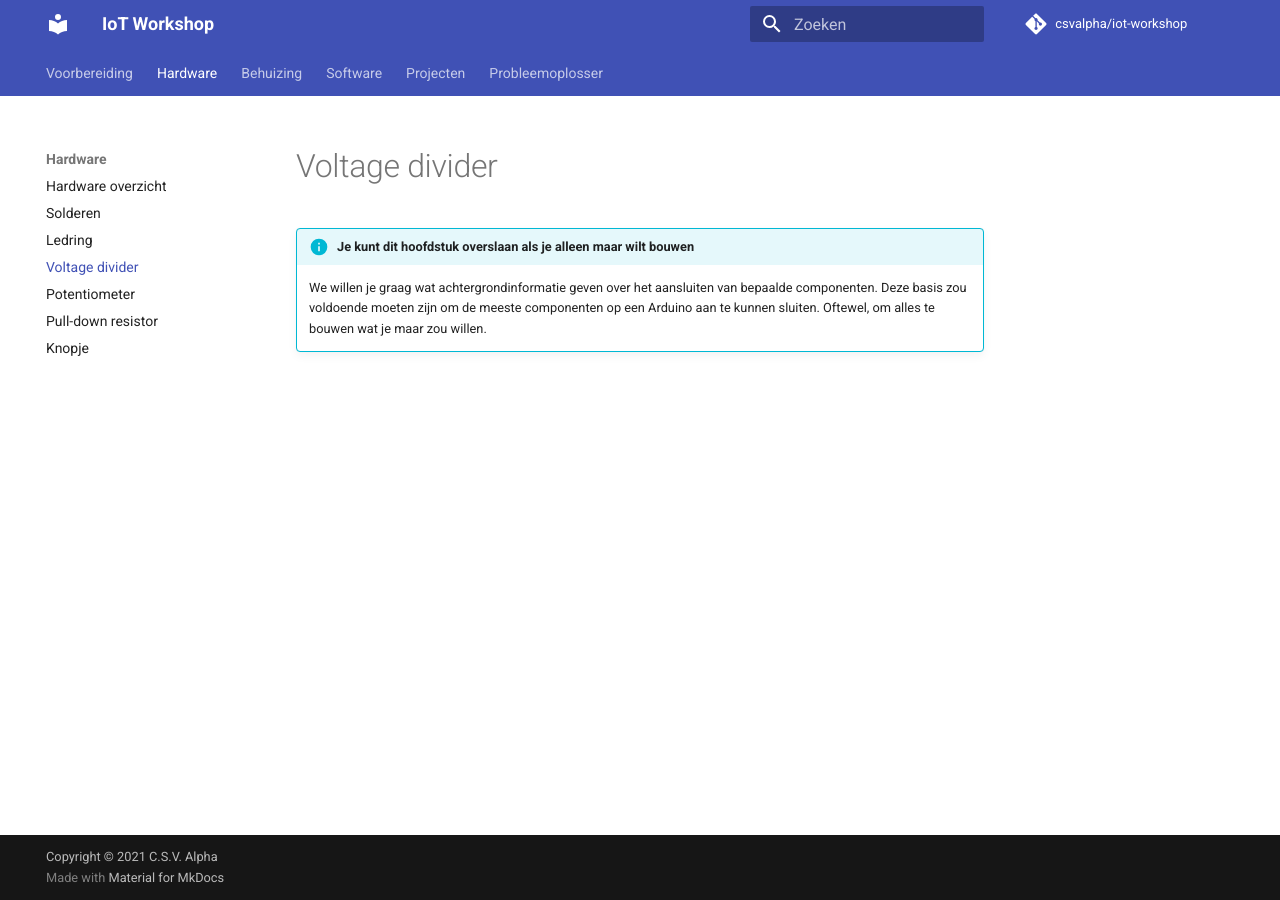
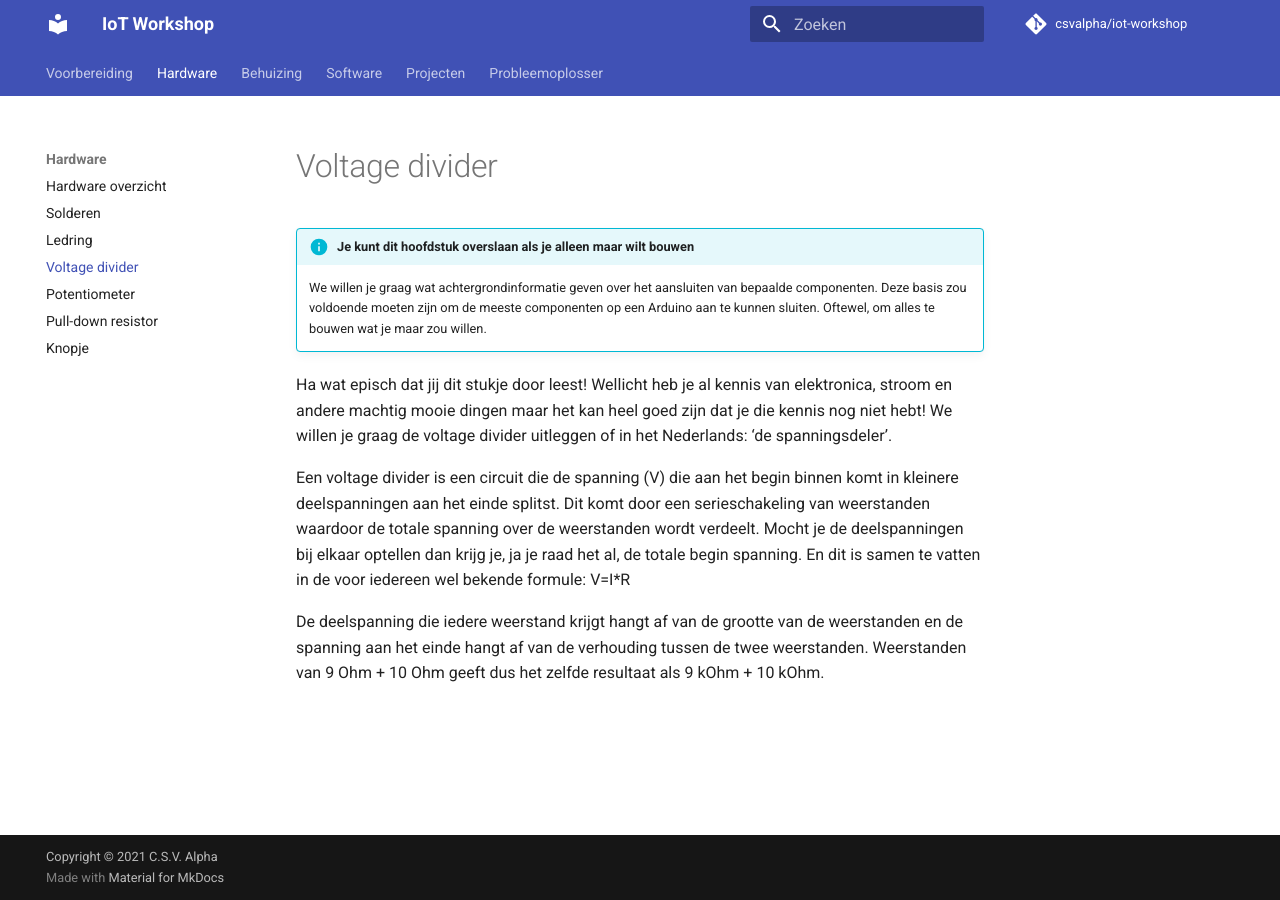
Before and after one commit to csvalpha/iot-workshop, an MkDocs documentation site: the page built from docs/hardware/voltage-divider.md, in a window 1280 px wide. Built offline with MkDocs 1.6.1 and Material for MkDocs 9.7.7, drawn with Linux system fonts in a browser that asks for light colours; comment, search, counter and statistics services are not loaded.

Commit message:
Update voltage-divider.md

```diff
--- a/docs/hardware/voltage-divider.md
+++ b/docs/hardware/voltage-divider.md
@@ -1,3 +1,9 @@
 # Voltage divider
 !!! info "Je kunt dit hoofdstuk overslaan als je alleen maar wilt bouwen"
     We willen je graag wat achtergrondinformatie geven over het aansluiten van bepaalde componenten. Deze basis zou voldoende moeten zijn om de meeste componenten op een Arduino aan te kunnen sluiten. Oftewel, om alles te bouwen wat je maar zou willen.
+
+Ha wat episch dat jij dit stukje door leest! Wellicht heb je al kennis van elektronica, stroom en andere machtig mooie dingen maar het kan heel goed zijn dat je die kennis nog niet hebt! We willen je graag de voltage divider uitleggen of in het Nederlands: ‘de spanningsdeler’.
+
+Een voltage divider is een circuit die de spanning (V) die aan het begin binnen komt in kleinere deelspanningen aan het einde splitst. Dit komt door een serieschakeling van weerstanden waardoor de totale spanning over de weerstanden wordt verdeelt. Mocht je de deelspanningen bij elkaar optellen dan krijg je, ja je raad het al, de totale begin spanning. En dit is samen te vatten in de voor iedereen wel bekende formule: V=I*R
+
+De deelspanning die iedere weerstand krijgt hangt af van de grootte van de weerstanden en de spanning aan het einde hangt af van de verhouding tussen de twee weerstanden. Weerstanden van 9 Ohm + 10 Ohm geeft dus het zelfde resultaat als 9 kOhm + 10 kOhm.
```
